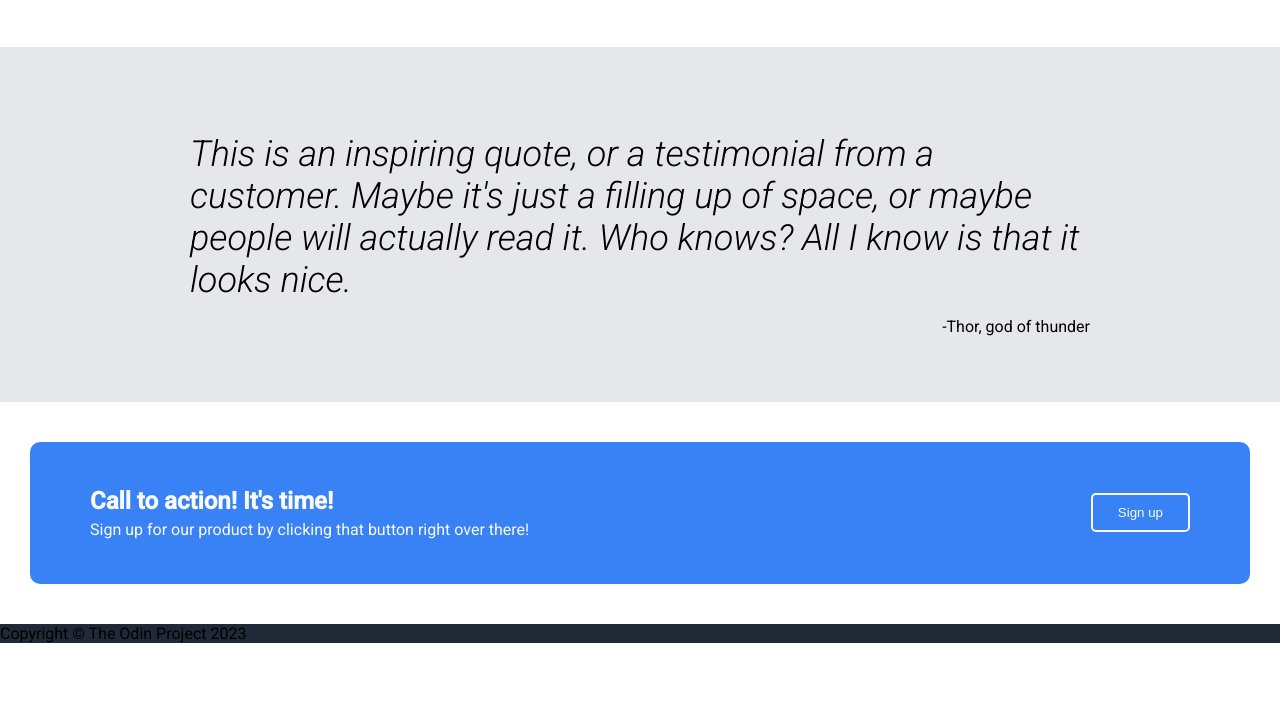
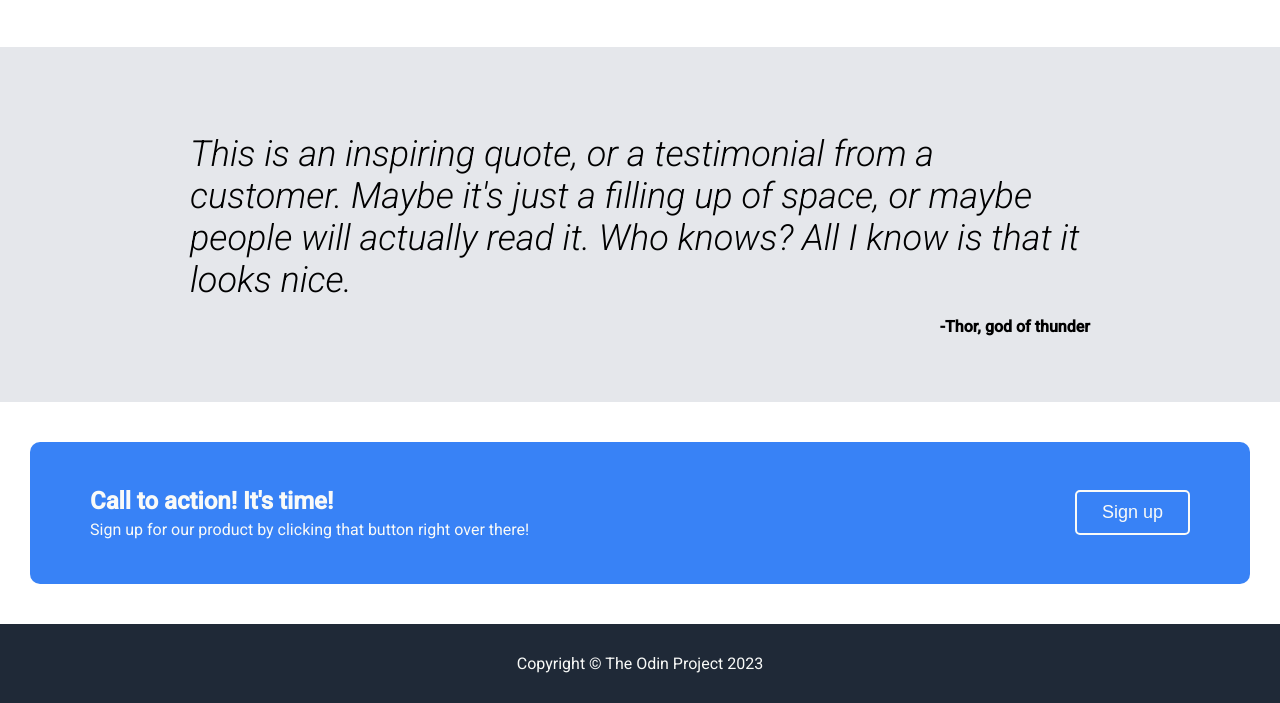
Before and after one commit to fredjacobs/odin-landing-page, a plain HTML site: page index.html in a window 1280 px wide. Shown: the part 878-1581 px from the top of the page. Before the commit the page ends 1537 px from the top, so only its background shows below. Drawn offline with Linux system fonts and the light colour scheme.

Commit message:
Finalize footer and styling

```diff
--- a/index.html
+++ b/index.html
@@ -58,7 +58,7 @@
         Maybe it's just a filling up of space, or maybe people will actually read it.
         Who knows? All I know is that it looks nice.
     </p>
-    <p id="author">-Thor, god of thunder</p>
+    <p id="author"><strong>-Thor, god of thunder</strong></p>
     </div>
 </div>
 <div class="big-cta-section ">
@@ -74,7 +74,7 @@
 </div>
 </div>
 <footer>
-    <p id="copyright content">
+    <p class="copyright content">
         Copyright © The Odin Project 2023
     </p>
 </footer>
--- a/style.css
+++ b/style.css
@@ -156,4 +156,11 @@ ul.nav-menu li{
 #cta-btn a{
     color:#f9faf8;
     text-decoration: none;
+    font-size: 18px;
 }
+
+.copyright{
+    padding:30px;
+    text-align: center;
+    color:#f9faf8;
+}
```
